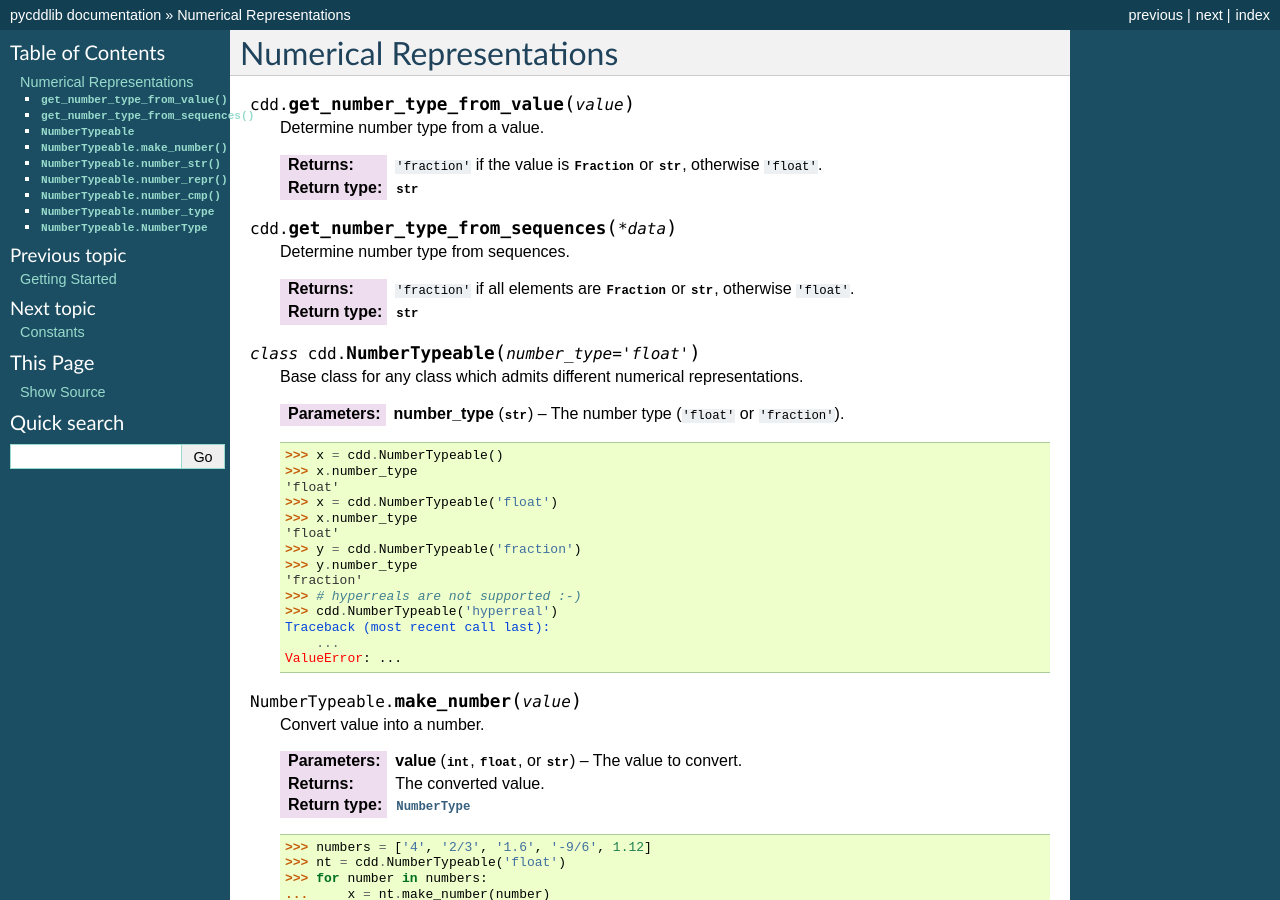
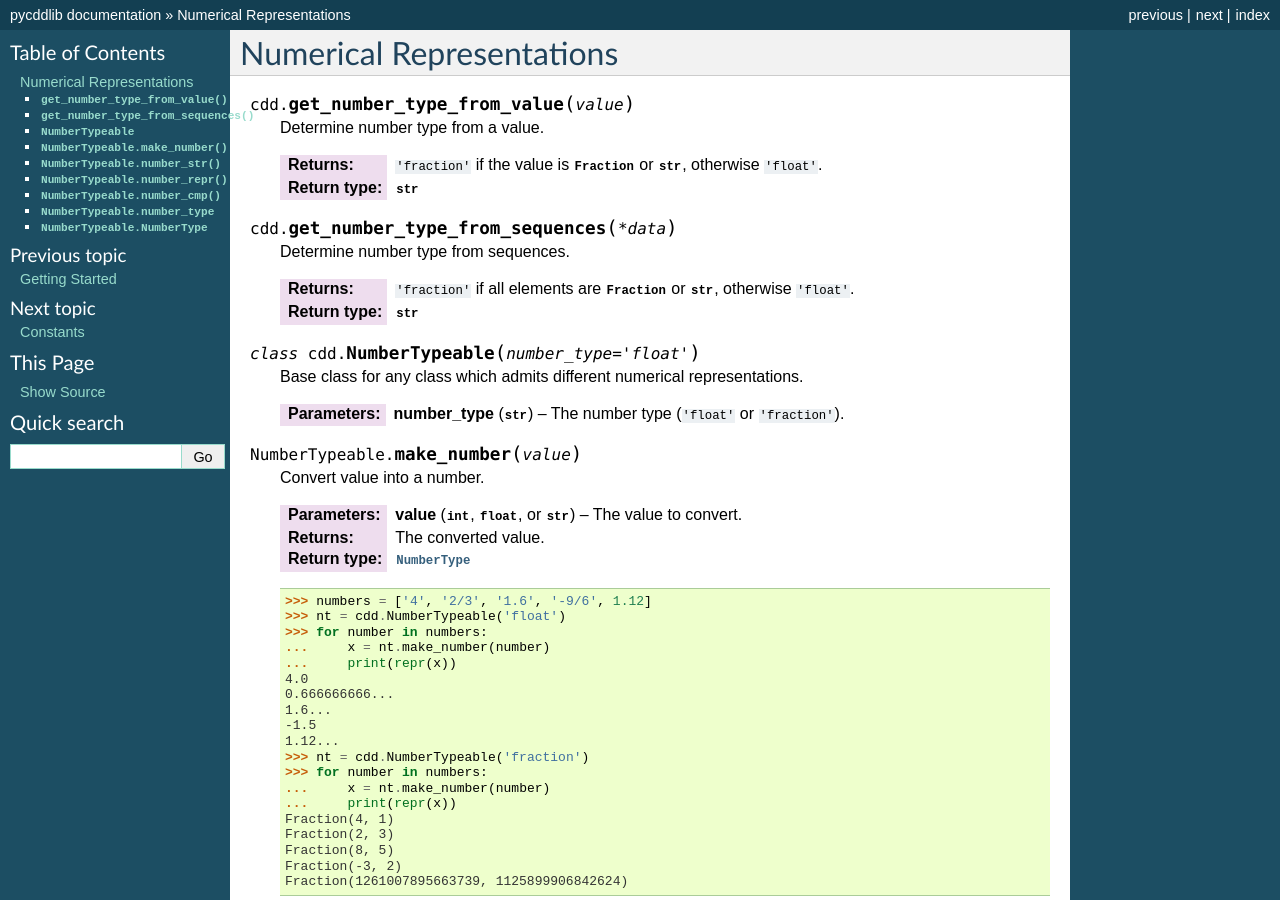
Before and after one commit to mcmtroffaes/pycddlib, a Sphinx documentation site: the page built from docs/numbertype.rst, in a window 1280 px wide and 900 px high. Built offline with Sphinx 7.4.7, drawn with Linux system fonts in a browser that asks for light colours; formulas are drawn with MathJax 3.

Commit message:
Move numbertypeable constructor tests outside docs.

```diff
--- a/docs/numbertype.rst
+++ b/docs/numbertype.rst
@@ -32,21 +32,6 @@ Numerical Representations
 
     :param number_type: The number type (``'float'`` or ``'fraction'``).
     :type number_type: :class:`str`
-
-    >>> x = cdd.NumberTypeable()
-    >>> x.number_type
-    'float'
-    >>> x = cdd.NumberTypeable('float')
-    >>> x.number_type
-    'float'
-    >>> y = cdd.NumberTypeable('fraction') # doctest: +ELLIPSIS
-    >>> y.number_type
-    'fraction'
-    >>> # hyperreals are not supported :-)
-    >>> cdd.NumberTypeable('hyperreal') # doctest: +ELLIPSIS
-    Traceback (most recent call last):
-        ...
-    ValueError: ...
 
 .. method:: NumberTypeable.make_number(value)
 
```
Also changed, not shown: 1 other file.
